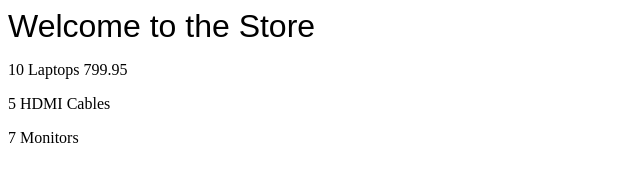
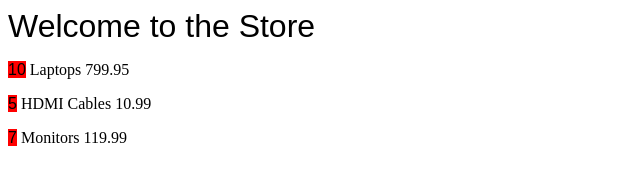
Before and after one commit to Hkam-RHS/VueJS, a plain HTML site: page Sample 1 - Checked shopping list/index.html in a window 1280 px wide. Shown: the whole page, without its empty margins (0-640 px from the left). Drawn offline with nearby package versions, Linux system fonts and the light colour scheme.

Commit message:
Sample 2

```diff
--- a/Sample 1 - Checked shopping list/index.html
+++ b/Sample 1 - Checked shopping list/index.html
@@ -10,13 +10,14 @@
   {{message}}
 </div>
 
-<div id="storeItems">
-    <p v-for="list in goods">
+<div id="storeItems" >
+<p v-for="list in goods">
+        <span class="left">{{list.qty}}</span>
+        <span class="center">{{list.desc}}</span>
+        <span class="right">{{list.price}}</span>
 
-        {{list.qty}}
-        {{list.desc}}
-        {{list.price}}
-    </p>
+</p>
+
     </div>
 
     <script src="store.js"></script>
--- a/Sample 1 - Checked shopping list/store.js
+++ b/Sample 1 - Checked shopping list/store.js
@@ -10,8 +10,8 @@ var item = new Vue({
   data: {
     goods: [
       {qty: 10, desc: "Laptops", price: 799.95},
-      {qty: 5, desc: "HDMI Cables"},
-      {qty: 7, desc: "Monitors"}
+      {qty: 5, desc: "HDMI Cables", price: 10.99},
+      {qty: 7, desc: "Monitors", price: 119.99}
     ]
   }
 })
--- a/Sample 1 - Checked shopping list/style.css
+++ b/Sample 1 - Checked shopping list/style.css
@@ -2,3 +2,10 @@
     font-size: 4vh;
     font-family: Arial, Helvetica, sans-serif;
 }
+
+.left{
+    width: 100vw;
+    background-color: red;
+    font-size: 2vh;
+    font-family: Arial, Helvetica, sans-serif;
+}
```
Also changed, not shown: Part 2 sample - V-bind/index.html (added, +23 -0 lines), Part 2 sample - V-bind/script2sample.js (added, +8 -0 lines).
